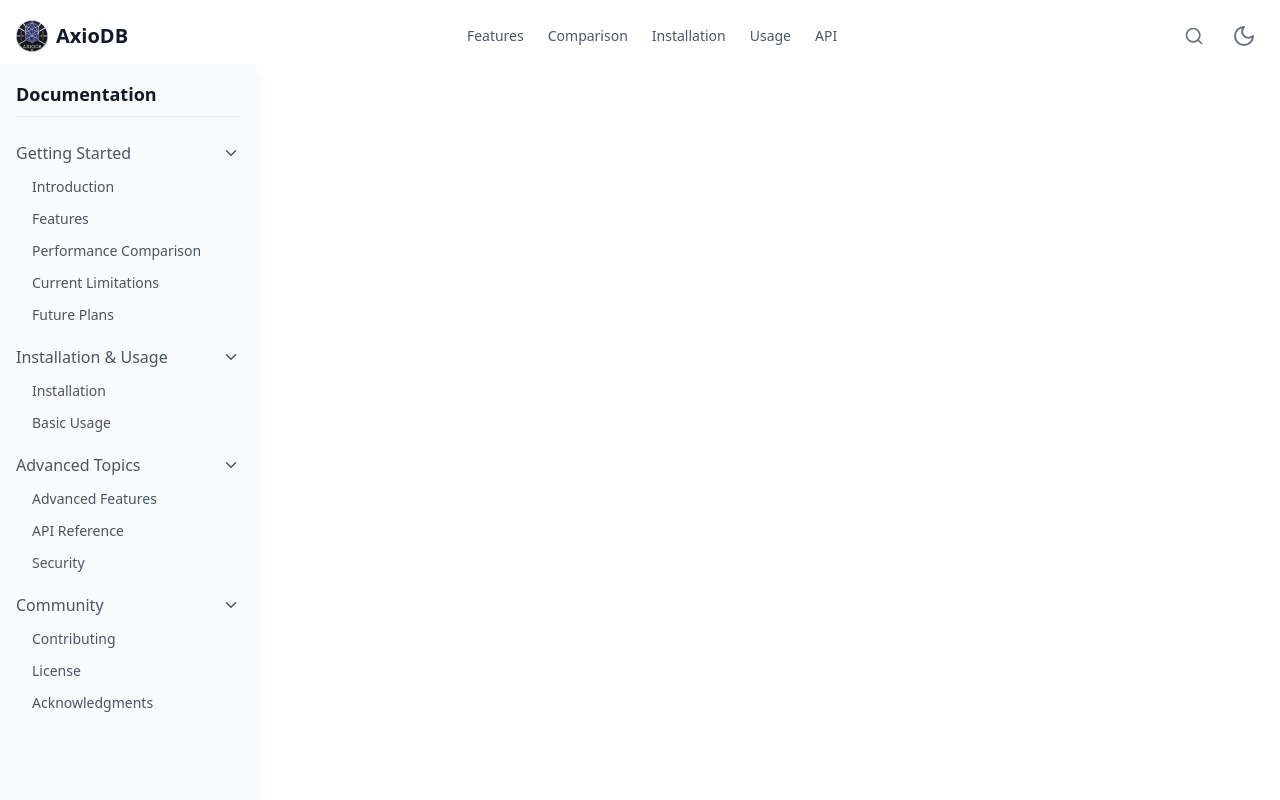
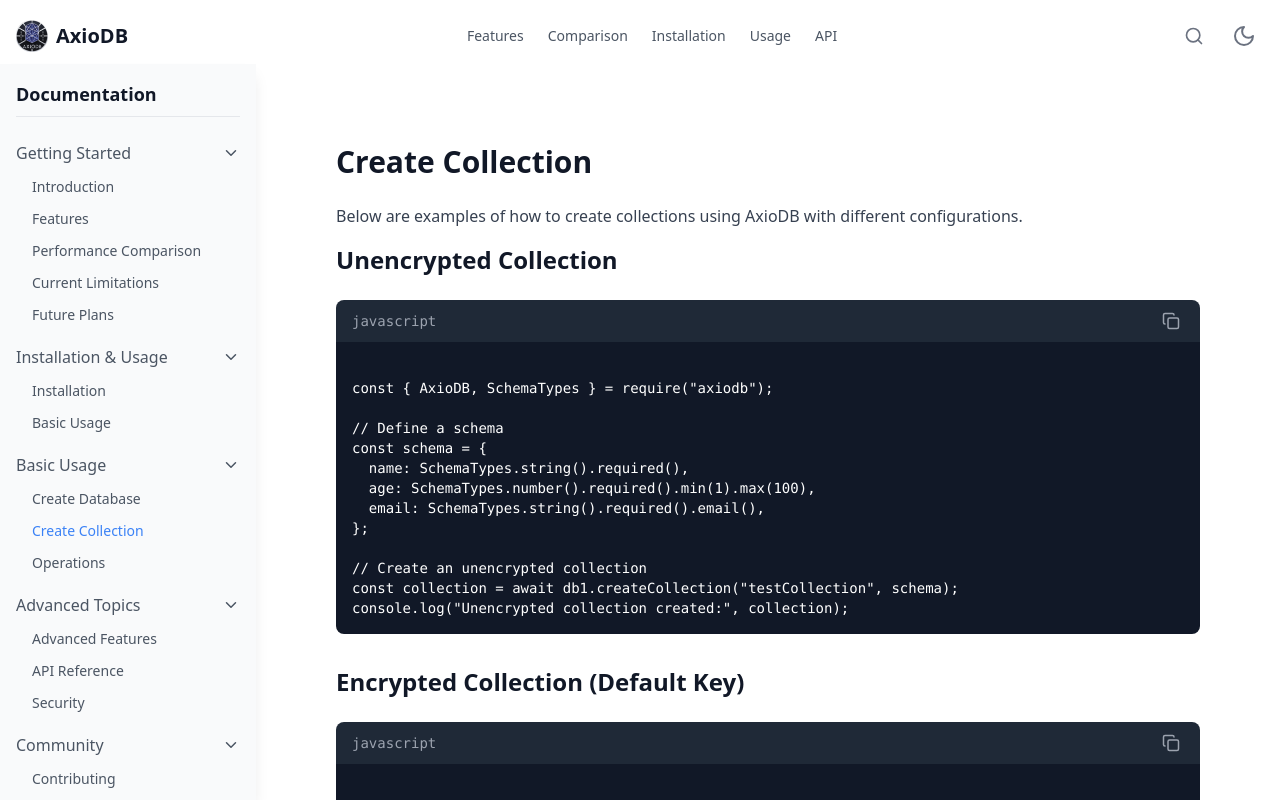
Before and after one commit to AnkanSaha/AxioDB-Documentation, a React (Vite) app: page /create-collection in a window 1280 px wide. Shown: the top 800 px of the page. Built offline with nearby package versions, Linux system fonts and the light colour scheme.

Commit message:
feat: Add Create Database and Create Collection components with example usage

```diff
--- a/src/App.tsx
+++ b/src/App.tsx
@@ -9,6 +9,8 @@
 import Security from './components/content/Security';
 import Community from './components/content/Community';
 import Comparison from './components/content/Comparison';
+import CreateDatabase from './components/content/CreateDatabase';
+import CreateCollection from './components/content/CreateCollection';
 
 function App() {
   return (
@@ -24,6 +26,8 @@
           <Route path="/security" element={<Security />} />
           <Route path="/community" element={<Community />} />
           <Route path="/comparison" element={<Comparison />} />
+          <Route path="/create-database" element={<CreateDatabase />} />
+          <Route path="/create-collection" element={<CreateCollection />} />
         </Routes>
       </Layout>
     </Router>
--- /dev/null
+++ b/src/components/content/CreateCollection.tsx
@@ -0,0 +1,51 @@
+import React from 'react';
+import CodeBlock from '../ui/CodeBlock';
+
+const CreateCollection: React.FC = () => {
+    const codeExamples = {
+        unencrypted: `
+const { AxioDB, SchemaTypes } = require("axiodb");
+
+// Define a schema
+const schema = {
+  name: SchemaTypes.string().required(),
+  age: SchemaTypes.number().required().min(1).max(100),
+  email: SchemaTypes.string().required().email(),
+};
+
+// Create an unencrypted collection
+const collection = await db1.createCollection("testCollection", schema);
+console.log("Unencrypted collection created:", collection);
+`,
+        encryptedDefaultKey: `
+// Create an encrypted collection with the default key
+const collection2 = await db1.createCollection("testCollection2", schema, true);
+console.log("Encrypted collection (default key) created:", collection2);
+`,
+        encryptedCustomKey: `
+// Create an encrypted collection with a custom key
+const collection3 = await db1.createCollection("testCollection3", schema, "myKey");
+console.log("Encrypted collection (custom key) created:", collection3);
+`,
+    };
+
+    return (
+        <section className="pt-12 scroll-mt-20">
+            <h2 className="text-3xl font-bold mb-6">Create Collection</h2>
+            <p className="text-gray-700 dark:text-gray-300 mb-4">
+                Below are examples of how to create collections using AxioDB with different configurations.
+            </p>
+
+            <h3 className="text-2xl font-semibold mb-4">Unencrypted Collection</h3>
+            <CodeBlock code={codeExamples.unencrypted} language="javascript" />
+
+            <h3 className="text-2xl font-semibold mt-8 mb-4">Encrypted Collection (Default Key)</h3>
+            <CodeBlock code={codeExamples.encryptedDefaultKey} language="javascript" />
+
+            <h3 className="text-2xl font-semibold mt-8 mb-4">Encrypted Collection (Custom Key)</h3>
+            <CodeBlock code={codeExamples.encryptedCustomKey} language="javascript" />
+        </section>
+    );
+};
+
+export default CreateCollection;
--- /dev/null
+++ b/src/components/content/CreateDatabase.tsx
@@ -0,0 +1,56 @@
+import React from 'react';
+import CodeBlock from '../ui/CodeBlock';
+
+const CreateDatabase: React.FC = () => {
+  const codeExamples = {
+    defaultInstance: `
+const { AxioDB } = require("axiodb");
+
+// Create a new instance of AxioDB (default root folder)
+const db = new AxioDB();
+console.log("Default AxioDB instance created.");
+`,
+    customName: `
+// Create a new AxioDB instance with a custom root folder name
+const dbs = new AxioDB("AnkanDB");
+console.log("Custom AxioDB instance created with name 'AnkanDB'.");
+`,
+    customRootPath: `
+// Create a new AxioDB instance with a custom root folder and relative path
+const dbms = new AxioDB("AnkanDB", "../");
+console.log("Custom AxioDB instance created with name 'AnkanDB' and custom root path.");
+`,
+    createDatabase: `
+// Create a new database under the current AxioDB instance
+const db1 = await db.createDB("testDB");
+console.log("Database 'testDB' created.");
+
+// Create a new database without schema validation
+const db2 = await db.createDB("testDB2", false);
+console.log("Database 'testDB2' created without schema validation.");
+`,
+  };
+
+  return (
+    <section className="pt-12 scroll-mt-20">
+      <h2 className="text-3xl font-bold mb-6">Create Database</h2>
+      <p className="text-gray-700 dark:text-gray-300 mb-4">
+        Below are examples of how to create databases using AxioDB with different configurations.
+      </p>
+
+      <h3 className="text-2xl font-semibold mb-4">Default Instance</h3>
+      <CodeBlock code={codeExamples.defaultInstance} language="javascript" />
+
+      <h3 className="text-2xl font-semibold mt-8 mb-4">Custom Name</h3>
+      <CodeBlock code={codeExamples.customName} language="javascript" />
+
+      <h3 className="text-2xl font-semibold mt-8 mb-4">Custom Root Path</h3>
+      <CodeBlock code={codeExamples.customRootPath} language="javascript" />
+
+      <h3 className="text-2xl font-semibold mt-8 mb-4">Create Database</h3>
+      <CodeBlock code={codeExamples.createDatabase} language="javascript" />
+    </section>
+  );
+};
+
+export default CreateDatabase;
--- a/src/components/layout/Sidebar.tsx
+++ b/src/components/layout/Sidebar.tsx
@@ -32,6 +32,14 @@
     ]
   },
   {
+    title: "Basic Usage",
+    items: [
+      { id: "create-database", label: "Create Database", path: "/create-database" },
+      { id: "create-collection", label: "Create Collection", path: "/create-collection" },
+      { id: "operations", label: "Operations", path: "/usage" },
+    ]
+  },
+  {
     title: "Advanced Topics",
     items: [
       { id: "advanced-features", label: "Advanced Features", path: "/advanced-features" },
@@ -49,7 +57,7 @@
   }
 ];
 
-const Sidebar: React.FC<SidebarProps> = ({ isOpen, activeSection, setActiveSection }) => {
+const Sidebar: React.FC<SidebarProps> = ({ isOpen, setActiveSection }) => {
   const [expandedSections, setExpandedSections] = useState<string[]>(
     sidebarSections.map(section => section.title)
   );
@@ -80,9 +88,8 @@
 
   return (
     <aside
-      className={`fixed top-16 left-0 h-[calc(100vh-4rem)] bg-gray-50 dark:bg-gray-900 shadow-lg transition-all duration-300 overflow-y-auto z-40 ${
-        isOpen ? 'w-64 translate-x-0' : 'w-64 -translate-x-full md:translate-x-0 md:w-64'
-      }`}
+      className={`fixed top-16 left-0 h-[calc(100vh-4rem)] bg-gray-50 dark:bg-gray-900 shadow-lg transition-all duration-300 overflow-y-auto z-40 ${isOpen ? 'w-64 translate-x-0' : 'w-64 -translate-x-full md:translate-x-0 md:w-64'
+        }`}
     >
       <nav className="p-4">
         <div className="mb-6">
@@ -109,11 +116,10 @@
                   <li key={item.id}>
                     <a
                       href={item.path}
-                      className={`block py-1 text-sm ${
-                        location.pathname === item.path || (location.hash && item.path.includes(location.hash))
+                      className={`block py-1 text-sm ${location.pathname === item.path || (location.hash && item.path.includes(location.hash))
                           ? 'text-blue-500 font-medium'
                           : 'text-gray-600 dark:text-gray-400 hover:text-blue-500 dark:hover:text-blue-400'
-                      }`}
+                        }`}
                       onClick={(e) => {
                         e.preventDefault();
                         handleNavClick(item.path, item.id);
```
